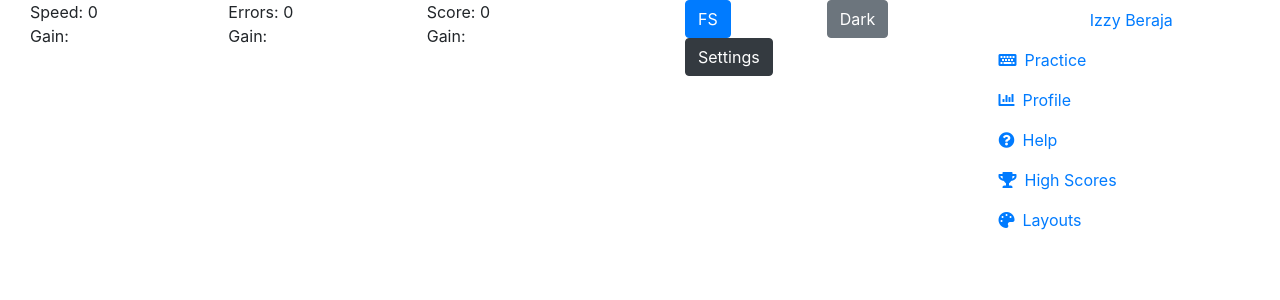
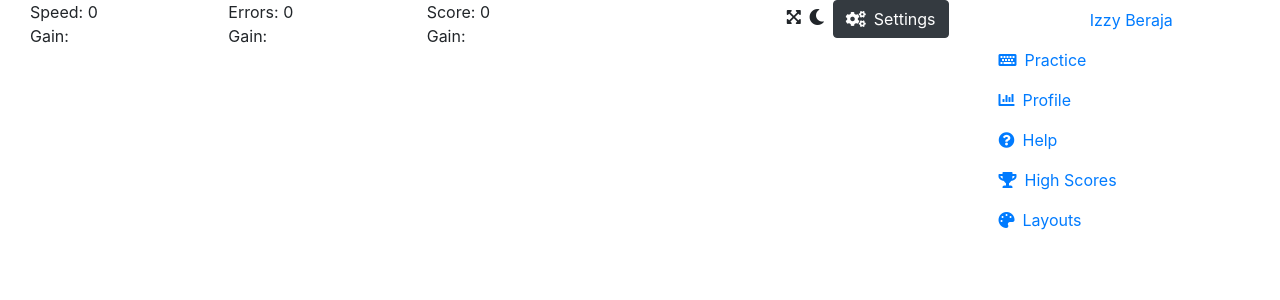
Before and after one commit to IzzyBeraja/Time-Manager-FrontEnd, a React (Create React App) app: page / in a window 1280 px wide. Shown: the top 300 px of the page. Built offline with nearby package versions, Linux system fonts and the light colour scheme.

Commit message:
Settings now has icons and floats right 👉🏻

```diff
--- a/src/components/Settings.tsx
+++ b/src/components/Settings.tsx
@@ -1,27 +1,38 @@
 import React from "react";
 
-interface Props {}
+interface Props {
+  onFullscreen: (event: React.MouseEvent<HTMLElement, MouseEvent>) => void;
+  onDarkModeToggle: (event: React.MouseEvent<HTMLElement, MouseEvent>) => void;
+  onSettingsClicked: (event: React.MouseEvent<HTMLElement, MouseEvent>) => void;
+}
 
-const Settings = () => {
+const Settings: React.FC<Props> = ({
+  onFullscreen,
+  onDarkModeToggle,
+  onSettingsClicked,
+}) => {
   return (
-    <div className="container">
-      <div className="row mx-auto">
-        <div className="col-sm">
-          <button type="button" className="btn btn-primary">
-            FS
-          </button>
-        </div>
-        <div className="col-sm">
-          <button type="button" className="btn btn-secondary mx-2">
-            Dark
-          </button>
-        </div>
-        <div className="col-sm">
-          <button type="button" className="btn btn-dark">
-            Settings
-          </button>
-        </div>
-      </div>
+    <div className="float-right">
+      <i
+        className="fas fa-expand-arrows-alt mx-1"
+        style={{ cursor: "pointer" }}
+        onClick={onFullscreen}
+        title="Fullscreen"
+      />
+      <i
+        className="fas fa-moon mx-1"
+        style={{ cursor: "pointer" }}
+        onClick={onDarkModeToggle}
+        title="Change dark/light mode"
+      />
+      <button
+        type="button"
+        className="btn btn-dark mx-1"
+        onClick={onSettingsClicked}
+      >
+        <i className="fas fa-cogs mr-2" />
+        Settings
+      </button>
     </div>
   );
 };
--- a/src/components/TypeTest.tsx
+++ b/src/components/TypeTest.tsx
@@ -12,6 +12,18 @@ const TypeTest: React.FC<Props> = () => {
   const [errors, setErrors] = useState(0);
   const [score, setScore] = useState(0);
 
+  const handleFullscreen = () => {
+    console.log("Fullscreen?");
+  };
+
+  const handleDarkMode = () => {
+    console.log("Dark mode?");
+  };
+
+  const handleSettings = () => {
+    console.log("Settings?");
+  };
+
   return (
     <>
       <div className="flex-container">
@@ -20,7 +32,11 @@ const TypeTest: React.FC<Props> = () => {
             <TestStats speed={speed} errors={errors} score={score} />
           </div>
           <div className="col-4 mx-auto">
-            <Settings />
+            <Settings
+              onFullscreen={handleFullscreen}
+              onDarkModeToggle={handleDarkMode}
+              onSettingsClicked={handleSettings}
+            />
           </div>
         </div>
       </div>
```
